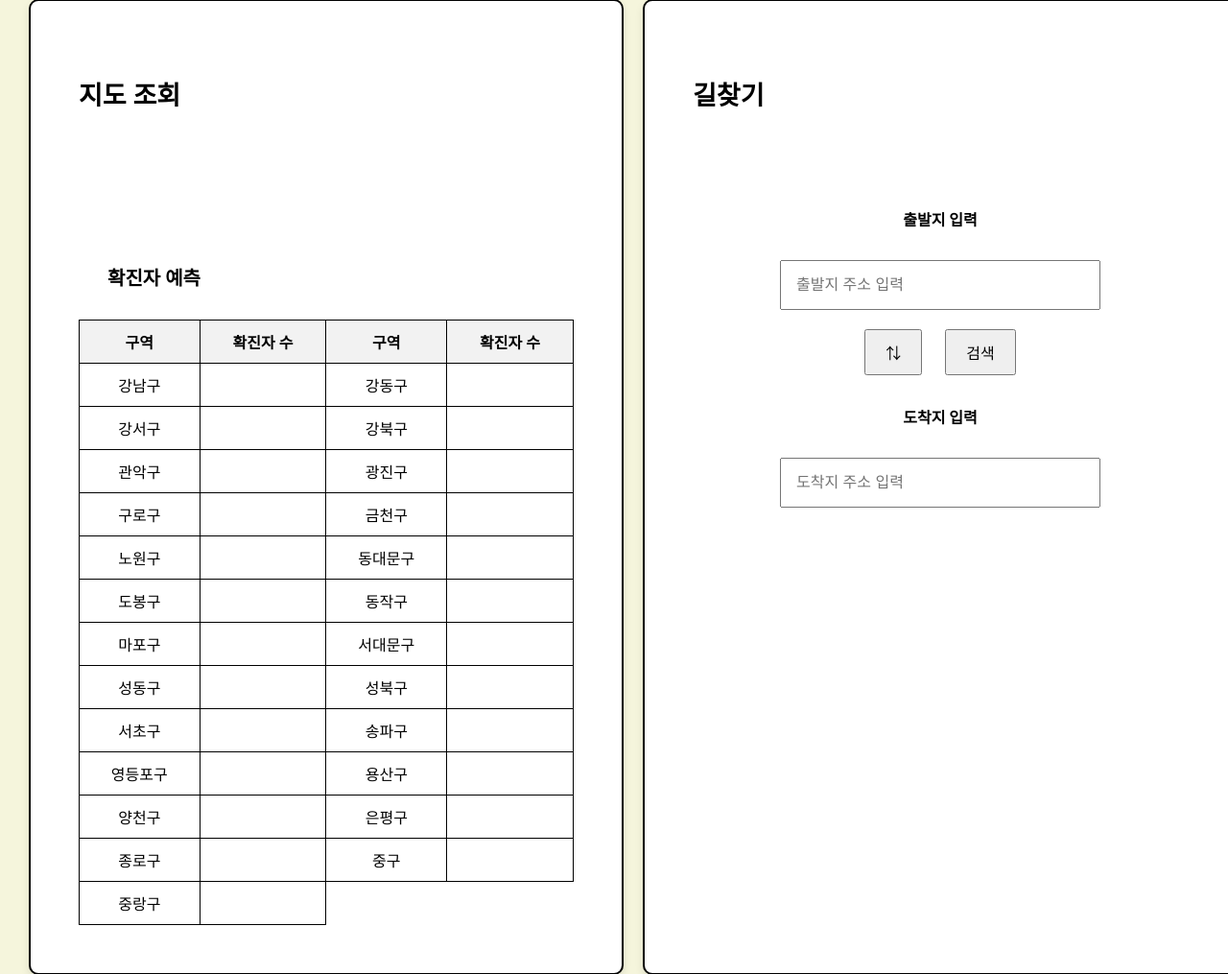
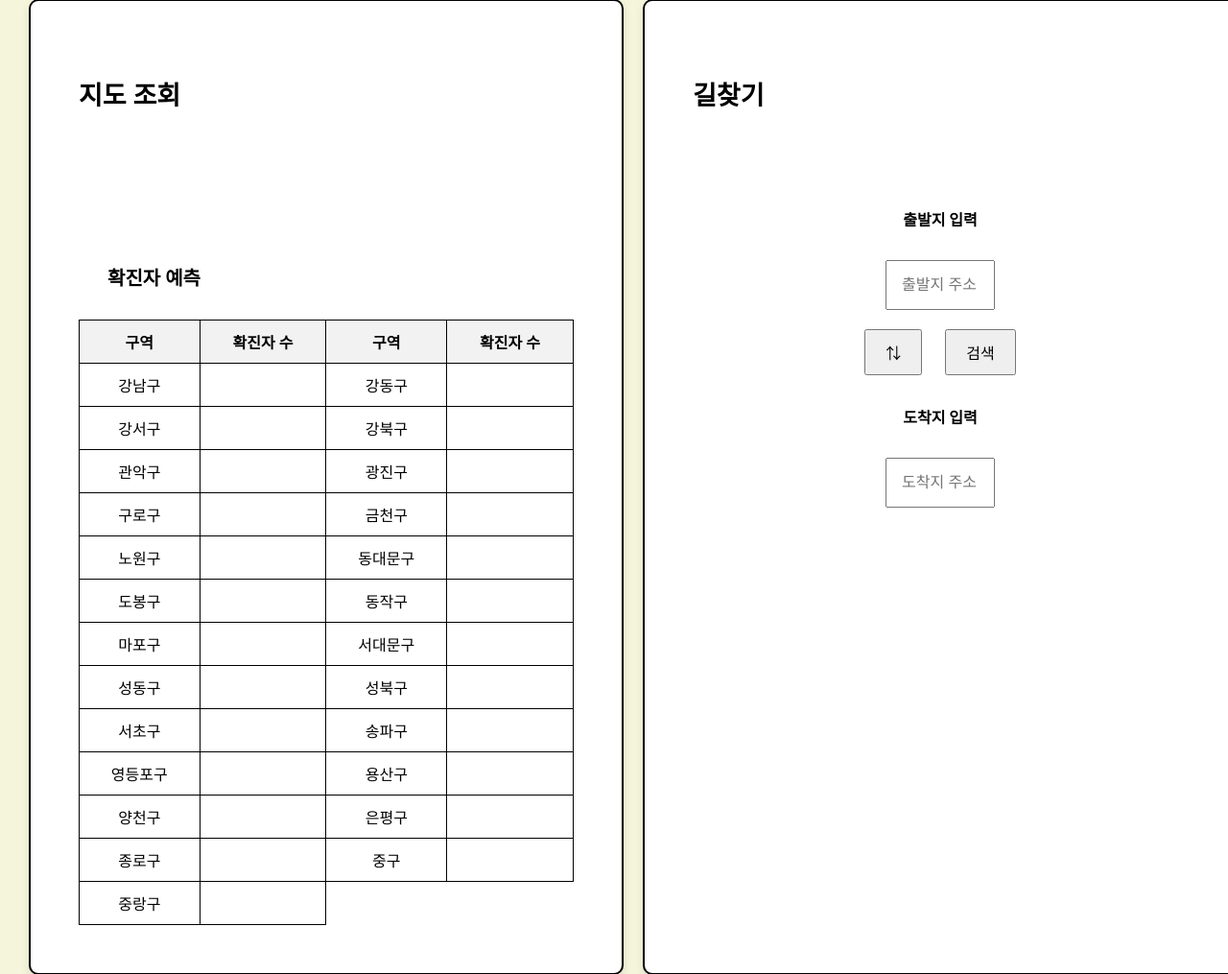
Before and after one commit to kkingeo/Bigcontest2024, a Flask app: page / in a window 1280 px wide. Shown: the part 233-1248 px from the top of the page at 96% size. Run offline with Flask 3, Linux system fonts and the light colour scheme.

Commit message:
Update main.css

```diff
--- a/static/main.css
+++ b/static/main.css
@@ -112,7 +112,7 @@ td {
 input {
     margin: 10px;
     padding: 15px;
-    width: 300px;
+    width: 80px;
     font-size: 16px;
 }
 
```
